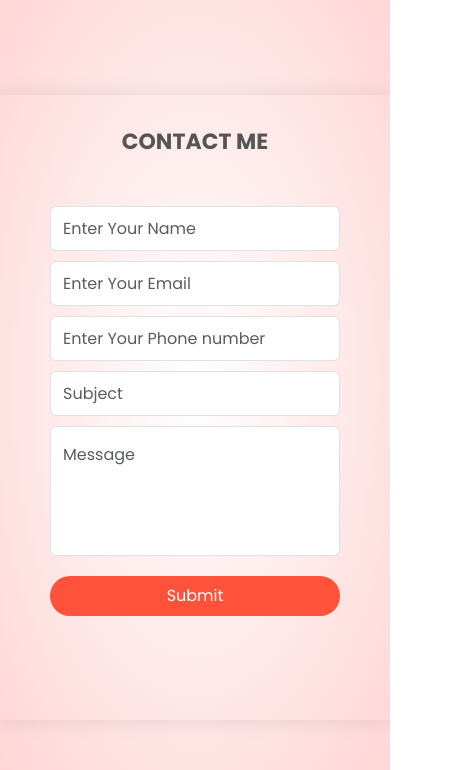
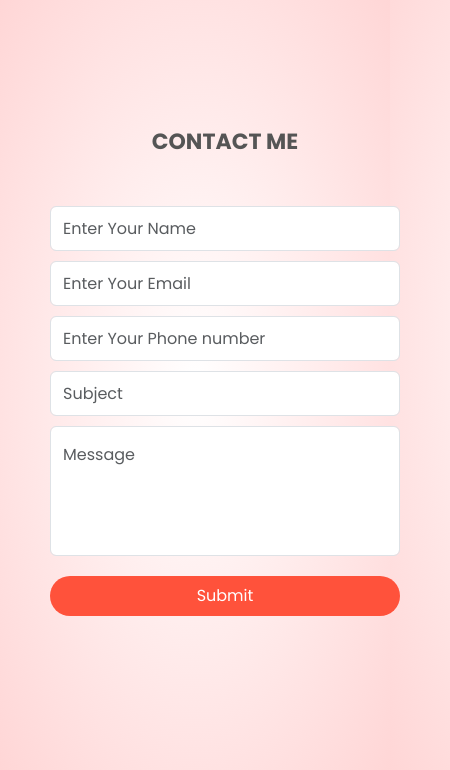
Before and after one commit to Midhlajrahman/E-commerce, a plain HTML site: page contact.html in a window 390 px wide. Shown: the part 89-859 px from the top of the page, 450 px wide, since content can reach past the window. Drawn offline with nearby package versions, Linux system fonts and the light colour scheme.

Commit message:
7th commit

```diff
--- a/contact.css
+++ b/contact.css
@@ -39,7 +39,8 @@ padding-top: 30px;
     }
     .form-body{
         height: 625px;
-         width: 390px;
+         width: 450px;
+         box-shadow: 0 0 0px 0px rgba(0, 0, 0, 0.1);
     }
 }
 @media(max-width:793px){
```
